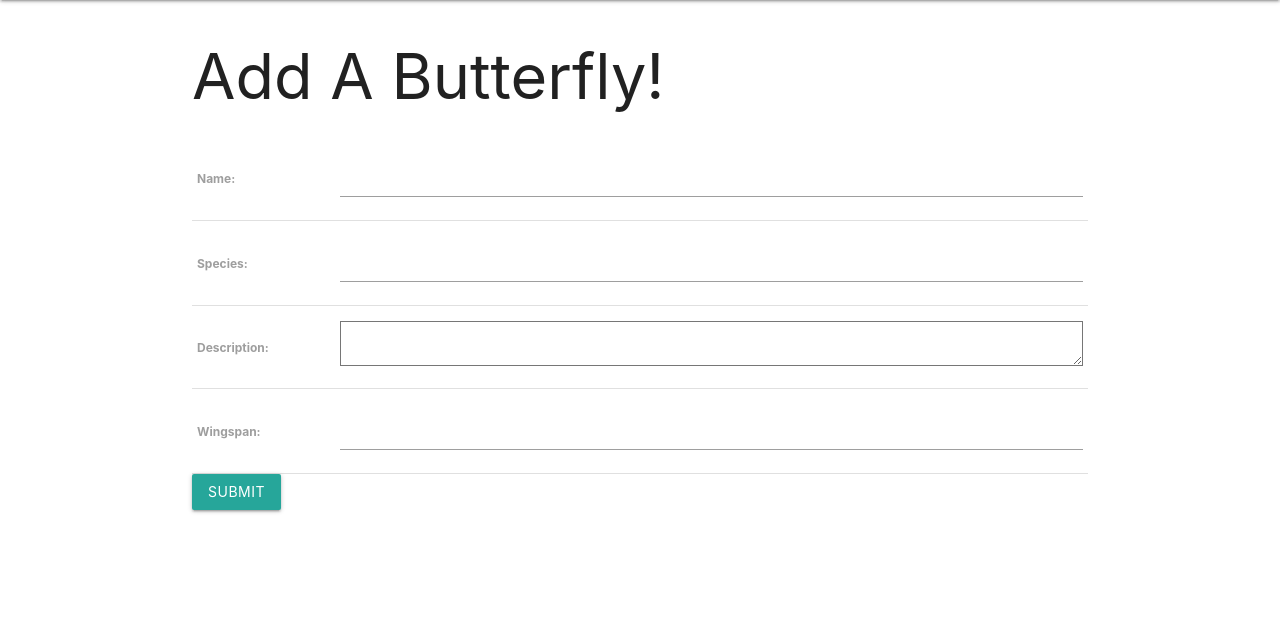
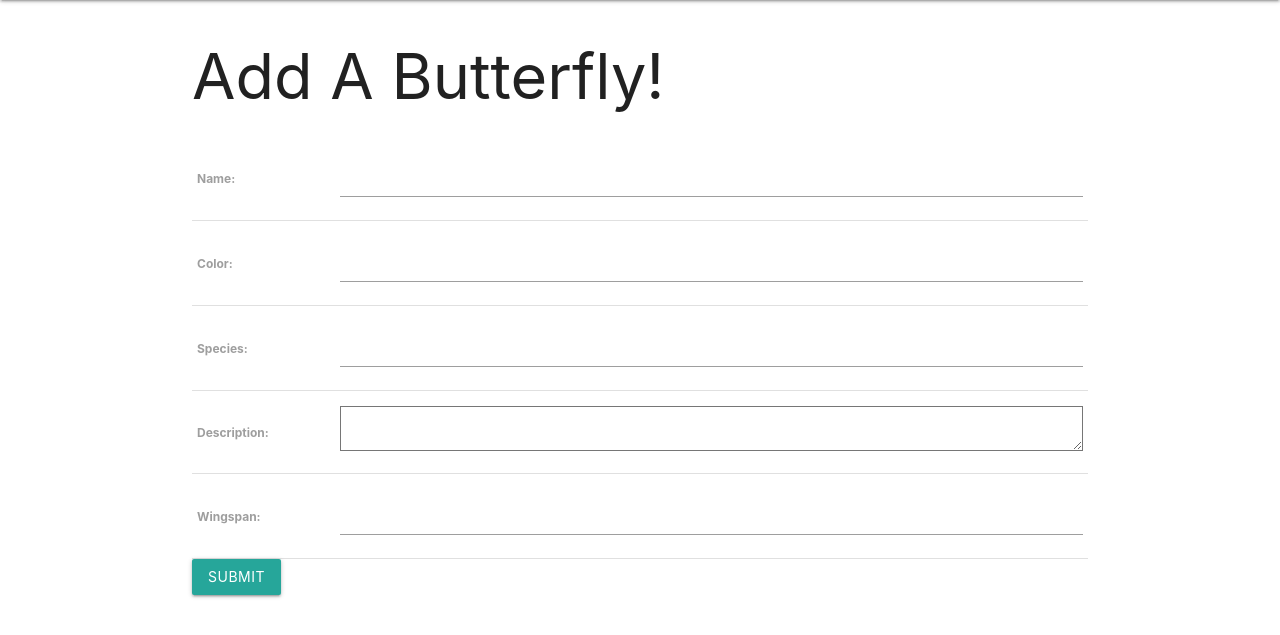
Before and after one commit to emilymerrow/moose, a Django app: page /butterflies/create in a window 1280 px wide. Shown: the part 64-699 px from the top of the page. Run offline with Django 4.2, Linux system fonts and the light colour scheme.

Commit message:
final for real

```diff
--- a/main_app/models.py
+++ b/main_app/models.py
@@ -25,6 +25,7 @@ class Butterfly(models.Model):
     species = models.CharField(max_length=100)
     description = models.TextField(max_length=250)
     wingspan = models.IntegerField(blank=True, null=True)
+    color = models.CharField(max_length=100)
     flowers = models.ManyToManyField(Flower)
 
 
--- a/main_app/templates/butterflies/detail.html
+++ b/main_app/templates/butterflies/detail.html
@@ -10,6 +10,7 @@
             <div class="card-content">
                 <span class="card-title">{{ butterfly.name }}</span>
                 <p>Species: {{ butterfly.species }}</p>
+                <p>Color: {{butterfly.color}}</p>
                 <p>Description: {{ butterfly.description }}</p>
                 <p>Wingspan: {{ butterfly.wingspan }}</p>
             </div>
--- a/main_app/views.py
+++ b/main_app/views.py
@@ -29,12 +29,12 @@ def assoc_flower(request, butterfly_id, flower_id):
 
 class ButterflyCreate(CreateView):
     model = Butterfly
-    fields = ['name', 'species', 'description', 'wingspan']
+    fields = ['name', 'color', 'species', 'description', 'wingspan']
 
 class ButterflyUpdate(UpdateView):
     model = Butterfly
     # Disallow the name as input on the form, so no one can update the name
-    fields = ['species', 'description', 'wingspan']
+    fields = ['species', 'color', 'description', 'wingspan']
 
 
 class ButterflyDelete(DeleteView):
```
Also changed, not shown: main_app/migrations/0005_butterfly_color.py (added).
